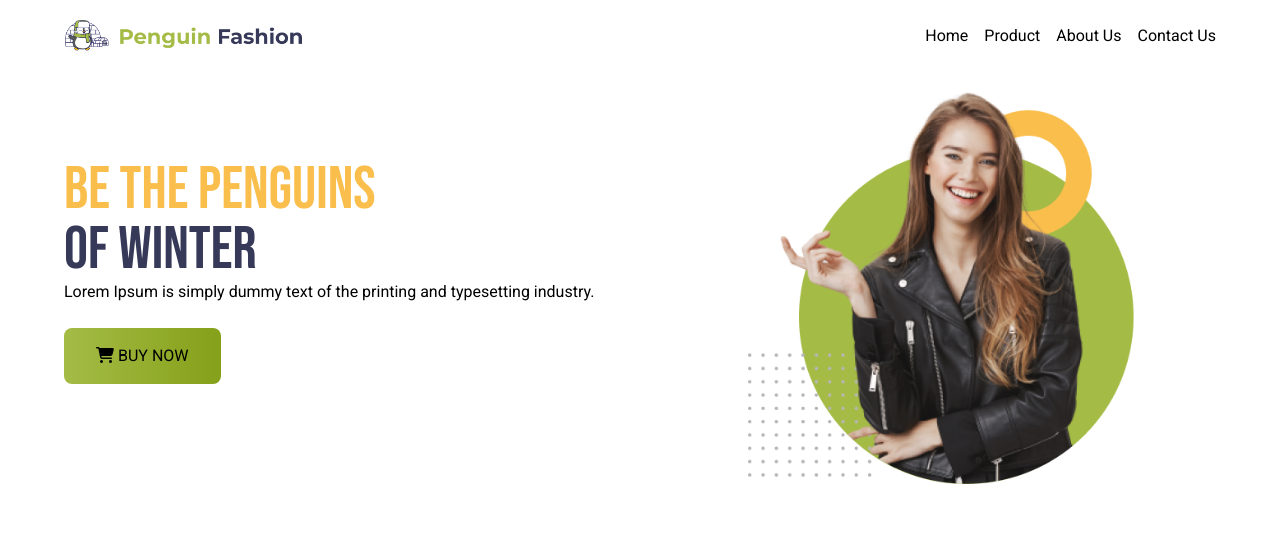
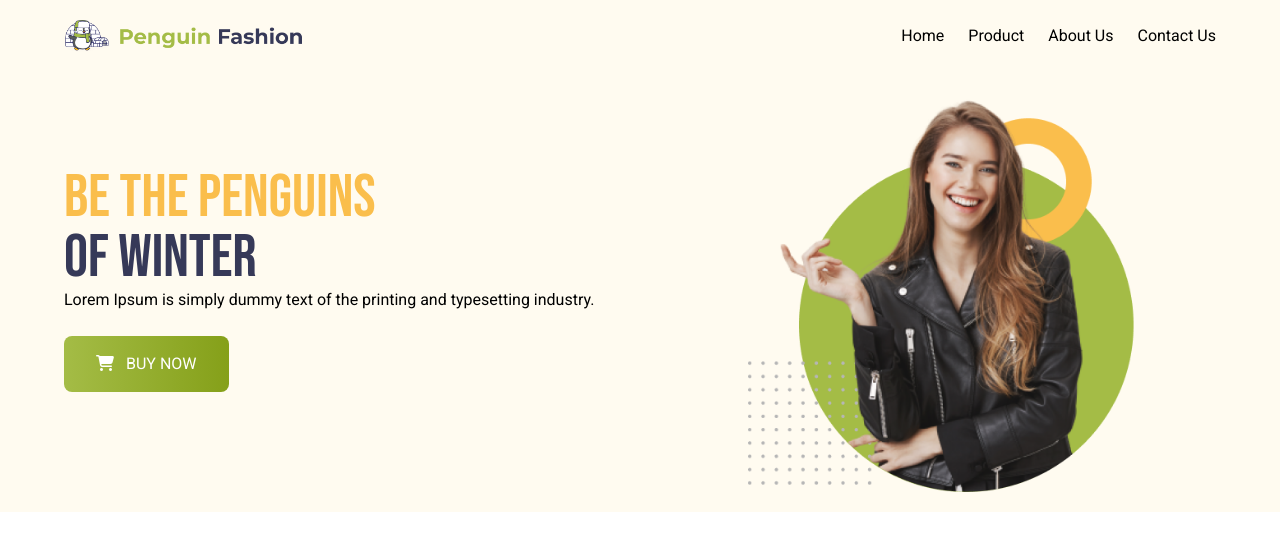
Before and after one commit to lukmanxpert/penguin-fashion-use-tailwind, a plain HTML site: page index.html in a window 1280 px wide. Drawn offline with nearby package versions, Linux system fonts and the light colour scheme.

Commit message:
added some changes

```diff
--- a/index.html
+++ b/index.html
@@ -27,12 +27,12 @@
     </style>
 </head>
 
-<body class="p-5 md:px-10 lg:px-16 roboto">
-    <header class="flex justify-between items-center mb-8">
+<body class="roboto">
+    <header class="p-5 md:px-10 lg:px-16 flex justify-between items-center bg-[#FFFBF0]">
         <div>
             <img class="w-60" src="./icons/logo.png" alt="">
         </div>
-        <div class="hidden md:block md:flex gap-4 md:justify-between md:items-center">
+        <div class="hidden md:block md:flex gap-4 lg:gap-6 md:justify-between md:items-center">
             <a href="#">Home</a>
             <a href="#">Product</a>
             <a href="#">About Us</a>
@@ -43,13 +43,13 @@
         </div>
     </header>
     <main>
-        <div class="md:flex justify-between items-center">
+        <div class="bg-[#FFFBF0] p-5 md:px-10 lg:px-16 md:flex justify-between items-center">
             <div>
                 <h1 class="uppercase bebas-neue text-6xl"><span class="text-[#FABE4C]">Be the Penguins</span> <br><span class="text-[#363958]">of Winter</span></h1>
                 <p class="text-base">Lorem Ipsum is simply dummy text of the <br class="md:hidden"> printing and typesetting industry.</p>
                 <div class="bg-gradient-to-r from-[#A4BC46] to-[#85A019] inline-block py-4 px-8 rounded-lg my-6">
-                    <i class="fa-solid fa-cart-shopping"></i>
-                    <button class="uppercase ">Buy Now</button>
+                    <i class="fa-solid fa-cart-shopping text-[white] mr-2"></i>
+                    <button class="uppercase text-white">Buy Now</button>
                 </div>
             </div>
             <div>
```
